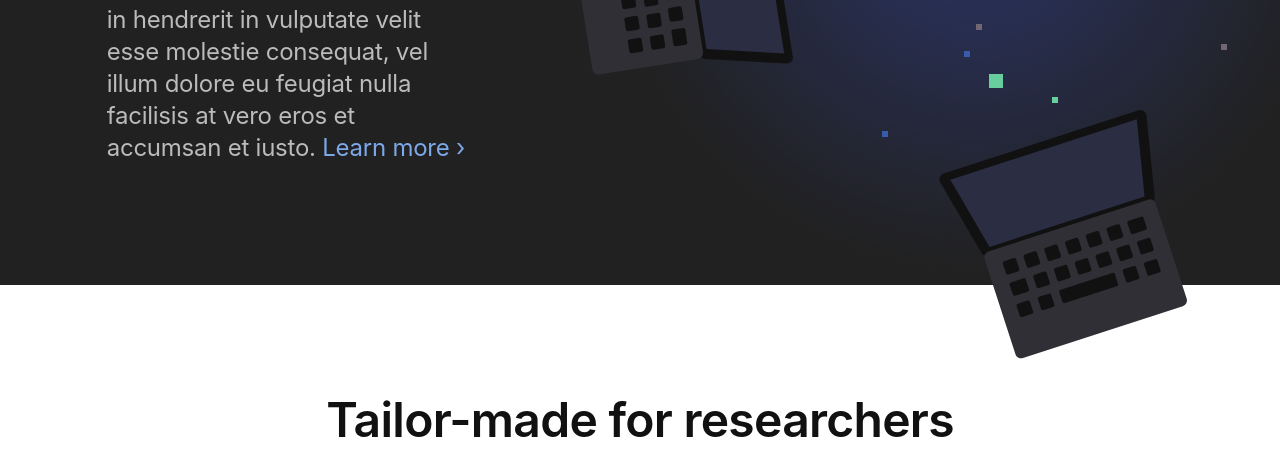
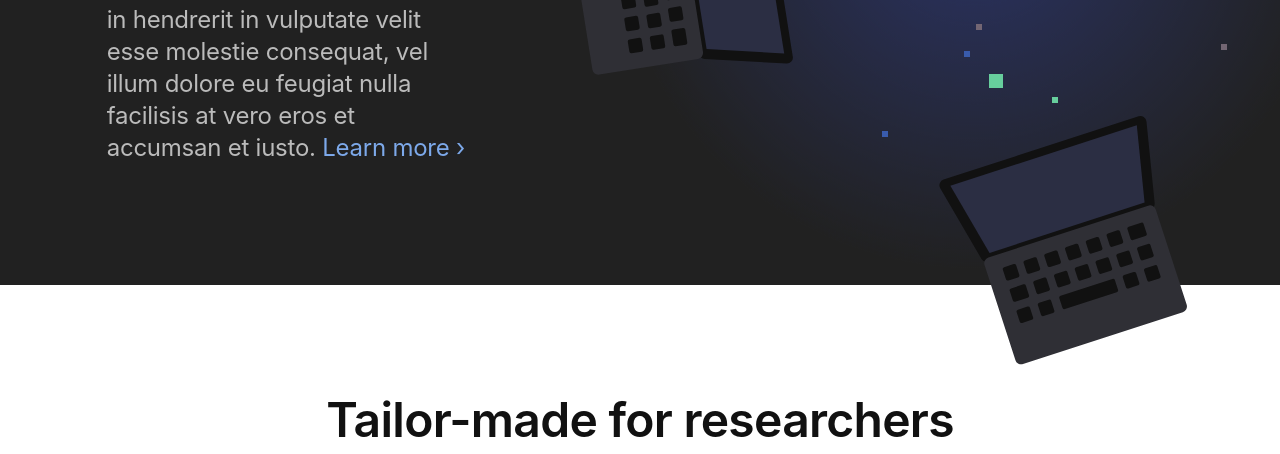
Before and after one commit to tropy/tropy.github.io, a Jekyll site: the page built from index.html, in a window 1280 px wide. Shown: the part 4967-5421 px from the top of the page. Built offline with Jekyll 4.4.1, drawn with Linux system fonts in a browser that asks for light colours.

Commit message:
Fine-tune notebook 1 position.

```diff
--- a/assets/stylesheets/_portable-projects.scss
+++ b/assets/stylesheets/_portable-projects.scss
@@ -171,7 +171,7 @@
     right: 32.42%;
     transform: translate(50%, 50%) translateY(var(--t)) rotate(-18deg);
 
-    @include tween(0px, -48px, 320px, $sm, --t);
+    @include tween(-18px, -42px, 320px, $sm, --t);
   }
 
   .notebook-2 {
```
